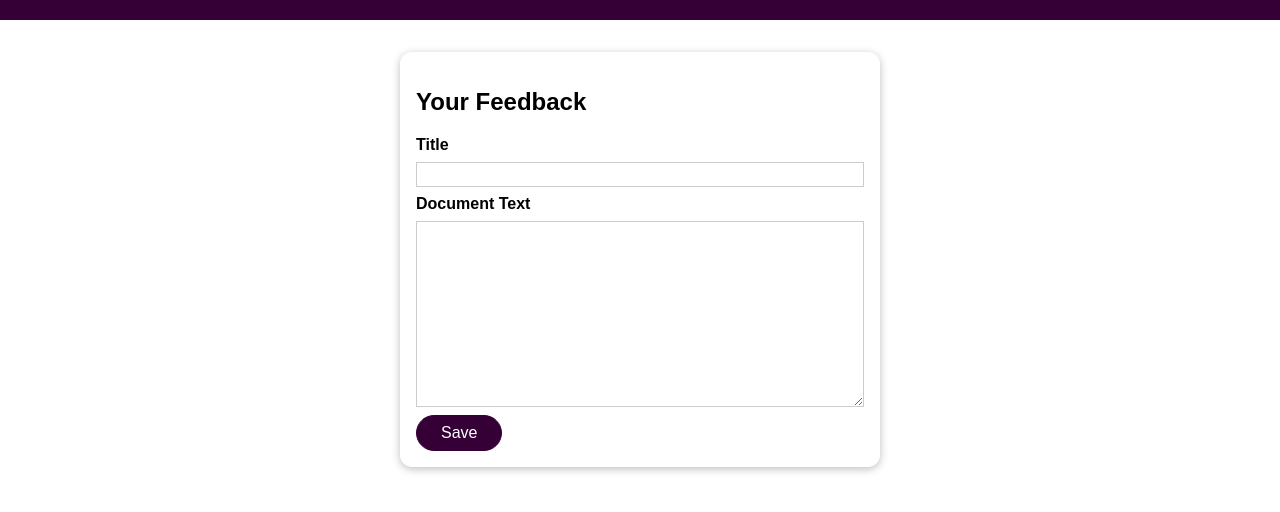
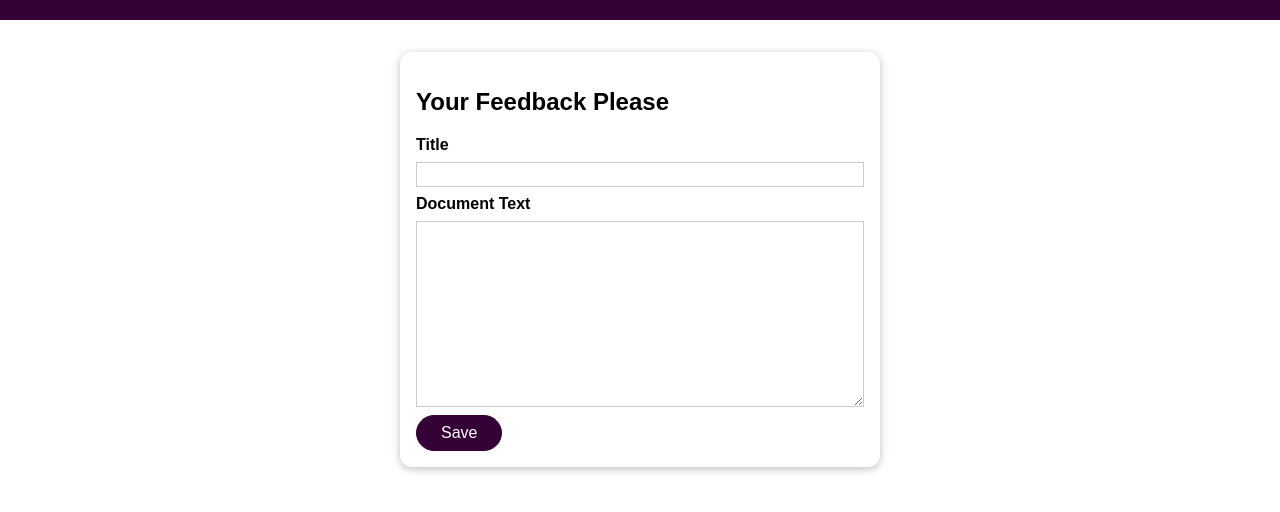
Before and after one commit to KRK224/docker-kubernetes, a website: page Session3/data-volumes-01-starting-setup/pages/feedback.html in a window 1280 px wide. Shown: the part 60-572 px from the top of the page. Drawn offline with Linux system fonts and the light colour scheme; files that its build step writes are made by us from their sources.

```diff
--- a/Session3/data-volumes-01-starting-setup/pages/feedback.html
+++ b/Session3/data-volumes-01-starting-setup/pages/feedback.html
@@ -12,7 +12,7 @@
     </header>
     <main>
       <section>
-        <h2>Your Feedback</h2>
+        <h2>Your Feedback Please</h2>
         <form action="/create" method="POST">
           <div class="form-control">
             <label for="title">Title</label>
```
Also changed, not shown: 1 other file.
